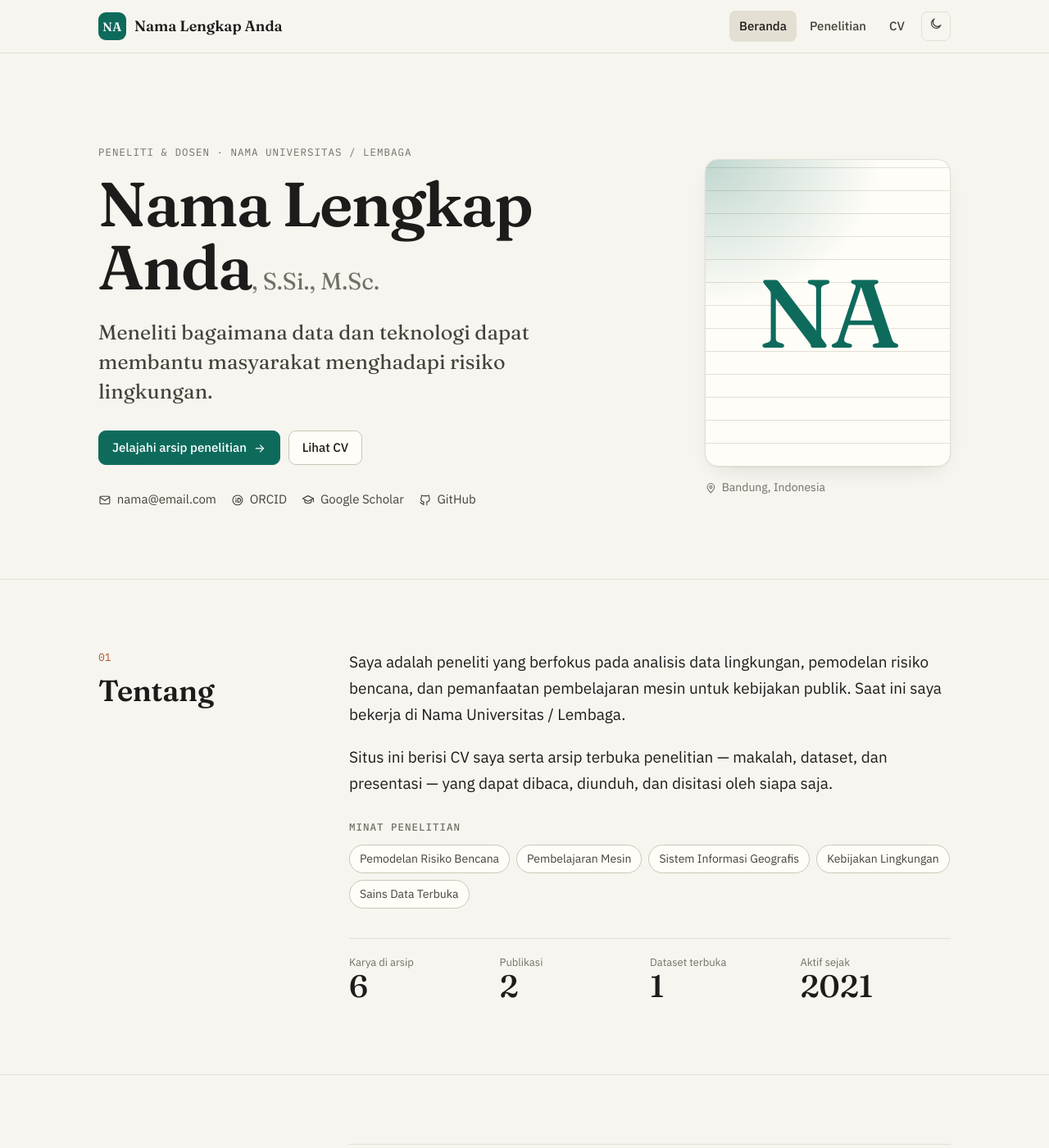
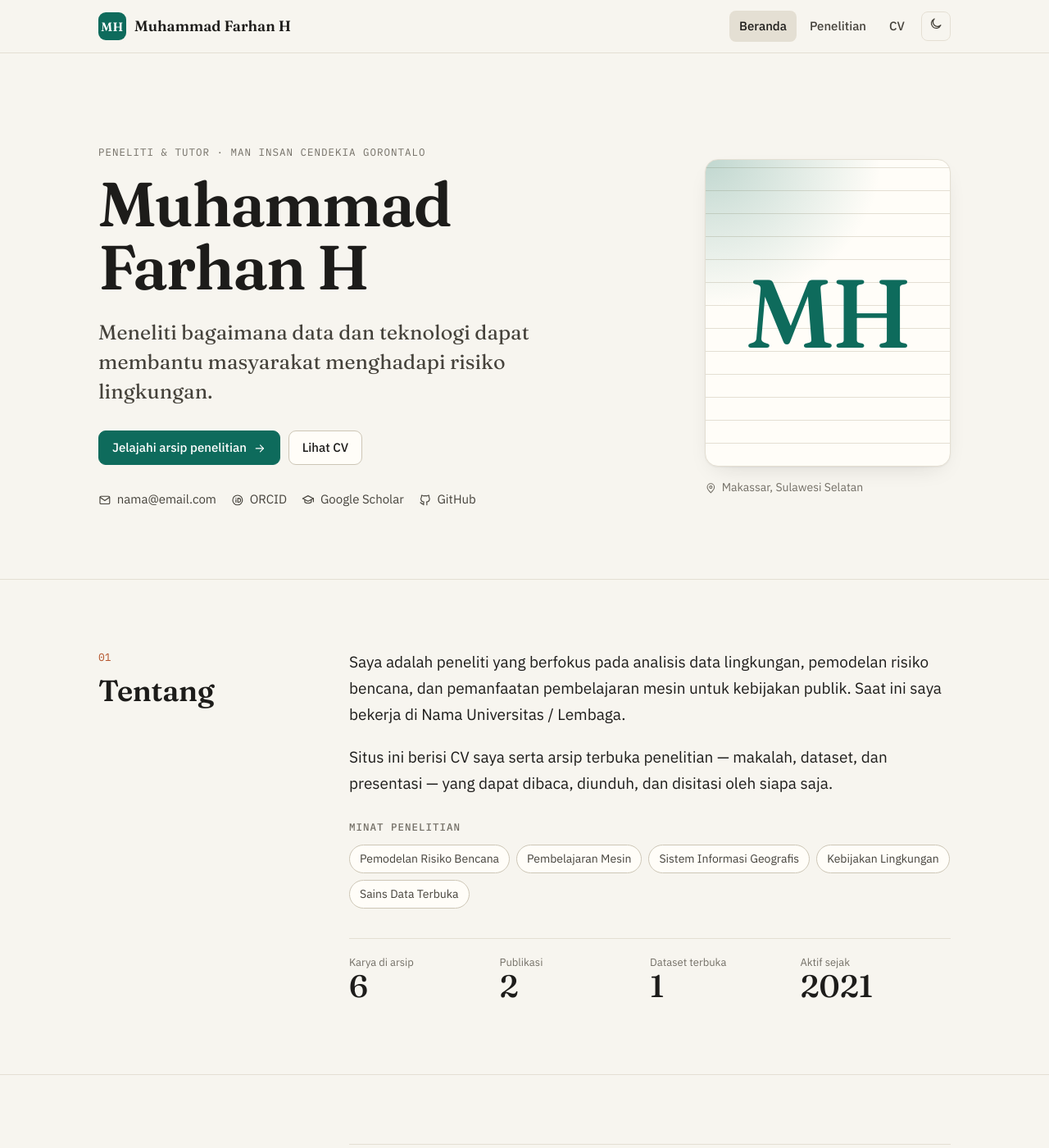
Before and after one commit to fahertkuze/hehe-, a Jekyll site: the page built from index.html, in a window 1280 px wide and 1400 px high. Shown: the whole window at 82% size. Built offline with Jekyll 4.4.1, drawn with Linux system fonts in a browser that asks for light colours; some of the changed text lies outside the part shown.

Commit message:
Update profil.yml

```diff
--- a/_data/profil.yml
+++ b/_data/profil.yml
@@ -3,11 +3,11 @@
 #  Kosongkan ("") atau hapus baris yang tidak ingin ditampilkan.
 # ============================================================
 
-nama: "Nama Lengkap Anda"
-gelar: "S.Si., M.Sc."               # gelar akademik (opsional)
-jabatan: "Peneliti & Dosen"
-afiliasi: "Nama Universitas / Lembaga"
-lokasi: "Bandung, Indonesia"
+nama: "Muhammad Farhan H"
+gelar:                # gelar akademik (opsional)
+jabatan: "Peneliti & Tutor"
+afiliasi: "MAN INSAN CENDEKIA GORONTALO"
+lokasi: "Makassar, Sulawesi Selatan"
 
 # Foto profil: taruh file di assets/img/ lalu tulis namanya, mis. "assets/img/foto.jpg".
 # Jika dikosongkan, akan tampil inisial nama.
```
